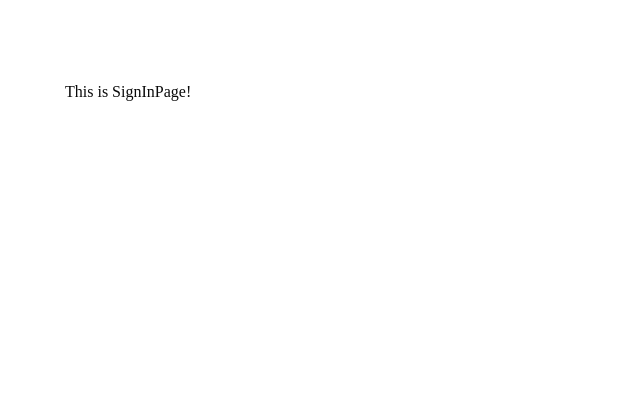
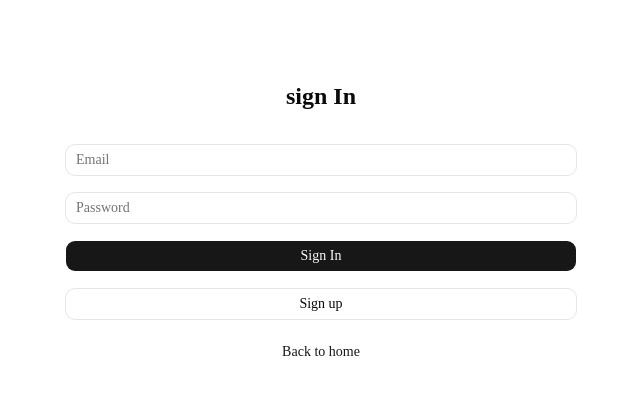
Before and after one commit to zuzubibi/pj_next, a Next.js app in the folder mini-community/: page /sign-in in a window 1280 px wide. Shown: the top 394 px of the page, without its empty margins (319-959 px from the left). Built offline with nearby package versions, Linux system fonts and the light colour scheme.

Commit message:
feat: SigninPage 구현하기

```diff
--- a/mini-community/components/pages/SignInPage.tsx
+++ b/mini-community/components/pages/SignInPage.tsx
@@ -1,8 +1,67 @@
+'use client';
+
+import { useCallback, useState } from "react";
+import Link from 'next/link';
+import { signIn } from 'next-auth/react';
+import { Button, buttonVariants } from '@/components/ui/button';
+import { Input } from '@/components/ui/input';
+import { cn } from "@/lib/utils";
+
 const SignInPage = () => {
+    const [email, setEmail] = useState('');
+    const [password, setPassword] = useState('');
+
+    const handleClickSignIn = useCallback(() => {
+        if (!email || !password) {
+            alert('Please enter all information.');
+        }
+
+        signIn('credentials', {
+            email,
+            password,
+            redirect: true,
+            callbackUrl: '/',
+        });
+    }, [email, password]);
+
     return (
-        <div>
-            This is SignInPage!
+      <div>
+        <p className="text-2xl font-bold text-center">sign In</p>
+
+        <div className="mt-8 space-y-4">
+          <Input
+            type="email"
+            placeholder="Email"
+            value={email}
+            onChange={(event) => {
+              setEmail(event.target.value);
+            }}
+          />
+          <Input
+            type="password"
+            placeholder="Password"
+            value={password}
+            onChange={(event) => {
+              setPassword(event.target.value);
+            }}
+          />
+          <Button className="w-full" onClick={handleClickSignIn}>
+            Sign In
+          </Button>
+          <Link
+            href="/sign-up"
+            className={cn(buttonVariants({ variant: "outline" }), "w-full")}
+          >
+            Sign up
+          </Link>
+          <Link
+            href="/"
+            className={cn(buttonVariants({ variant: "link"}), 'w-full')}
+          >
+            Back to home
+          </Link>
         </div>
+      </div>
     );
 }
 
--- /dev/null
+++ b/mini-community/components/ui/input.tsx
@@ -0,0 +1,19 @@
+import * as React from "react"
+import { Input as InputPrimitive } from "@base-ui/react/input"
+import { cn } from "cn"
+
+function Input({ className, type, ...props }: React.ComponentProps<"input">) {
+  return (
+    <InputPrimitive
+      type={type}
+      data-slot="input"
+      className={cn(
+        "h-8 w-full min-w-0 rounded-lg border border-input bg-transparent px-2.5 py-1 text-base transition-colors outline-none file:inline-flex file:h-6 file:border-0 file:bg-transparent file:text-sm file:font-medium file:text-foreground placeholder:text-muted-foreground focus-visible:border-ring focus-visible:ring-3 focus-visible:ring-ring/50 disabled:pointer-events-none disabled:cursor-not-allowed disabled:bg-input/50 disabled:opacity-50 aria-invalid:border-destructive aria-invalid:ring-3 aria-invalid:ring-destructive/20 md:text-sm dark:bg-input/30 dark:disabled:bg-input/80 dark:aria-invalid:border-destructive/50 dark:aria-invalid:ring-destructive/40",
+        className
+      )}
+      {...props}
+    />
+  )
+}
+
+export { Input }
```
